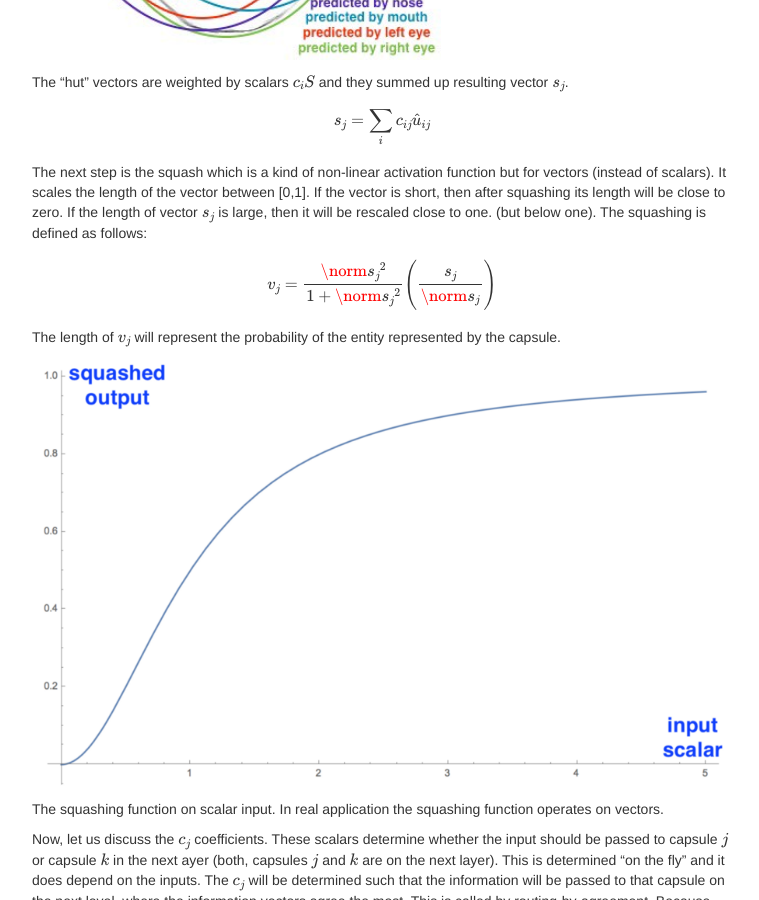
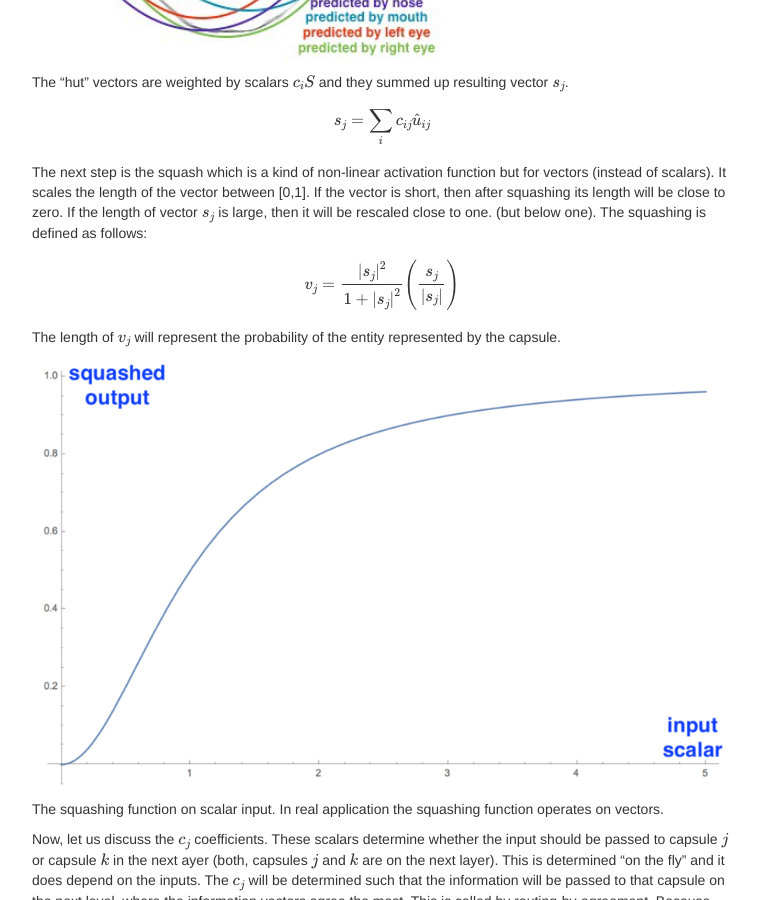
Before and after one commit to kfattila/kfattila.github.io, a Jekyll site: the page built from pages/CapsNet.md, in a window 1280 px wide and 900 px high, scrolled down 2895 px. Shown: the whole window, without its empty margins (258-1017 px from the left). Built offline with Jekyll 4.4.1, drawn with Linux system fonts in a browser that asks for light colours; formulas are drawn with MathJax 3; comment, search, counter and statistics services are not loaded.

Commit message:
Lectures

```diff
--- a/pages/CapsNet.md
+++ b/pages/CapsNet.md
@@ -45,7 +45,7 @@ The "hut" vectors are weighted by scalars \\(c_{i}S\\) and they summed up result
 \\[s_{j} = \sum_{i}c_{ij}\hat{u}\_{ij}\\]
 
 The next step is the squash which is a kind of non-linear activation function but for vectors (instead of scalars). It scales the length of the vector between [0,1]. If the vector is short, then after squashing its length will be close to zero. If the length of vector \\(s_{j}\\) is large, then it will be rescaled close to one. (but below one). The squashing is defined as follows:
-\\[v_{j} = \frac{\norm{s_{j}}^{2}}{1+\norm{s_{j}}^{2}}\Bigg(\frac{s_{j}}{\norm{s_{j}}}\Bigg)\\]
+\\[v_{j} = \frac{\left\|s_{j}\right\|^{2}}{1+\left\|s_{j}\right\|^{2}}\Bigg(\frac{s_{j}}{\left\|s_{j}\right\|}\Bigg)\\]
 
 The length of \\(v_{j}\\) will represent the probability of the entity represented by the capsule.
 
```
